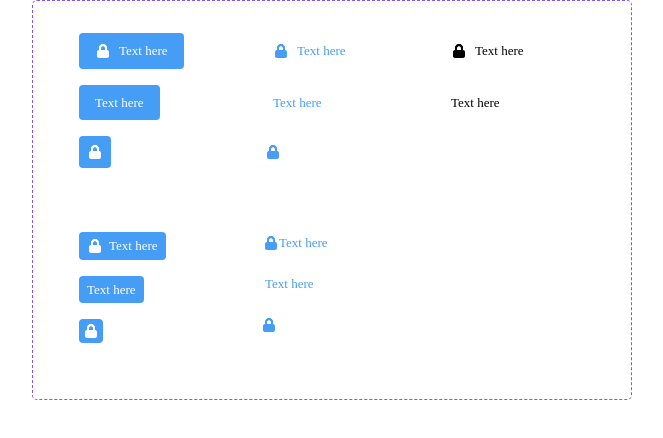
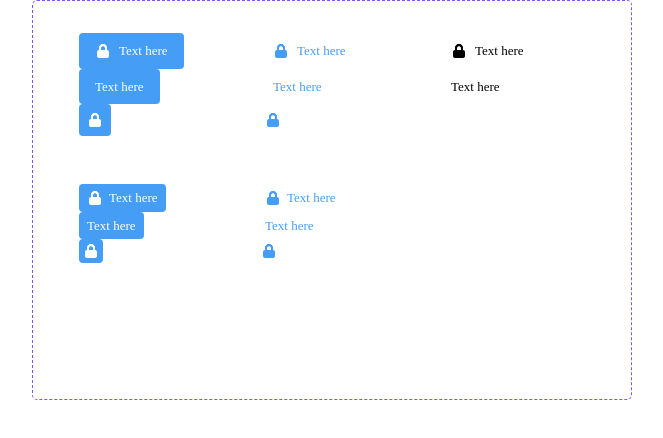
Before and after one commit to dlinev/admin-panel-makeup, a website: page blocks/button.html in a window 1280 px wide. Shown: the whole page, without its empty margins (308-971 px from the left). Drawn offline with Linux system fonts and the light colour scheme.

Commit message:
Update button

```diff
--- a/blocks/button.css
+++ b/blocks/button.css
@@ -2,12 +2,19 @@
   width: 600px;
   flex-direction: inherit;
 }
-.button__items {
+.button {
+  font-family: Ubuntu;
+  font-style: normal;
+  font-weight: normal;
+  font-size: 13px;
+}
+.button-block {
   width: 150px;
   display: flex;
   flex-direction: column;
-  justify-content: center;
+  justify-content: space-between;
   align-items: flex-start;
+  padding-bottom: 48px;
 }
 .button__item {
   display: flex;
@@ -63,12 +70,7 @@
 .button_size_small + .button_size_icon_only {
   padding: 4px;
 }
-.button_space_bottom {
-  margin-bottom: 16px;
-}
-.button_items_space_bottom {
-  margin-bottom: 48px;
-}
+
 /* прощай красота
 .button__item:hover {
   box-shadow: 0px 2px 5px 2px var(--button-shadow-light);
--- a/blocks/button.html
+++ b/blocks/button.html
@@ -12,10 +12,10 @@
 
   <body>
     <div class="frame frame__button">
-      <div class="button__column">
-        <div class="button__items button_items_space_bottom">
+      <div class="button-column">
+        <div class="button-block">
           <button
-            class="button button__item button_theme_default button_size_big button_space_bottom"
+            class="button button__item button_theme_default button_size_big"
           >
             <svg class="button__img" viewBox="0 0 16 16" stroke="none">
               <path
@@ -33,13 +33,13 @@
           </button>
 
           <button
-            class="button button__item button_theme_default button_size_big button_space_bottom"
+            class="button button__item button_theme_default button_size_big"
           >
             <div class="button__text">Text here</div>
           </button>
 
           <button
-            class="button button__item button_theme_default button_size_big button_size_icon_only button_space_bottom"
+            class="button button__item button_theme_default button_size_big button_size_icon_only"
           >
             <svg class="button__img" viewBox="0 0 16 16" stroke="none">
               <path
@@ -56,9 +56,9 @@
           </button>
         </div>
 
-        <div class="button__items button_items_space_bottom">
+        <div class="button-block">
           <button
-            class="button button__item button_theme_default button_size_small button_space_bottom"
+            class="button button__item button_theme_default button_size_small"
           >
             <svg class="button__img" viewBox="0 0 16 16" stroke="none">
               <path
@@ -76,13 +76,13 @@
           </button>
 
           <button
-            class="button button__item button_theme_default button_size_small button_space_bottom"
+            class="button button__item button_theme_default button_size_small"
           >
             <div class="button__text">Text here</div>
           </button>
 
           <button
-            class="button button__item button_theme_default button_size_small button_size_icon_only button_space_bottom"
+            class="button button__item button_theme_default button_size_small button_size_icon_only"
           >
             <svg class="button__img" viewBox="0 0 16 16" stroke="none">
               <path
@@ -100,11 +100,9 @@
         </div>
       </div>
 
-      <div class="button__column">
-        <div class="button__items button_items_space_bottom">
-          <button
-            class="button button__item button_theme_flat button_size_big button_space_bottom"
-          >
+      <div class="button-column">
+        <div class="button-block">
+          <button class="button button__item button_theme_flat button_size_big">
             <svg class="button__img" viewBox="0 0 16 16" stroke="none">
               <path
                 fill-rule="evenodd"
@@ -120,14 +118,12 @@
             <div class="button__text button_big_text">Text here</div>
           </button>
 
-          <button
-            class="button button__item button_theme_flat button_size_big button_space_bottom"
-          >
+          <button class="button button__item button_theme_flat button_size_big">
             <div class="button__text">Text here</div>
           </button>
 
           <button
-            class="button button__item button_theme_flat button_size_icon_only button_space_bottom"
+            class="button button__item button_theme_flat button_size_icon_only"
           >
             <svg class="button__img" viewBox="0 0 16 16" stroke="none">
               <path
@@ -144,9 +140,9 @@
           </button>
         </div>
 
-        <div class="button__items button_items_space_bottom">
+        <div class="button-block">
           <button
-            class="button button__item button_theme_flat button_size_mall button_space_bottom"
+            class="button button__item button_theme_flat button_size_small"
           >
             <svg class="button__img" viewBox="0 0 16 16" stroke="none">
               <path
@@ -164,13 +160,13 @@
           </button>
 
           <button
-            class="button button__item button_theme_flat button_size_small button_space_bottom"
+            class="button button__item button_theme_flat button_size_small"
           >
             <div class="button__text">Text here</div>
           </button>
 
           <button
-            class="button button__item button_theme_flat button_size_icon_only button_space_bottom"
+            class="button button__item button_theme_flat button_size_icon_only"
           >
             <svg class="button__img" viewBox="0 0 16 16" stroke="none">
               <path
@@ -188,10 +184,10 @@
         </div>
       </div>
 
-      <div class="button__column">
-        <div class="button__items button_items_space_bottom">
+      <div class="button-column">
+        <div class="button-block">
           <button
-            class="button button__item button_theme_disabled button_size_big button_space_bottom"
+            class="button button__item button_theme_disabled button_size_big"
           >
             <svg
               class="button__img"
@@ -214,7 +210,7 @@
           </button>
 
           <button
-            class="button button__item button_theme_disabled button_size_big button_space_bottom"
+            class="button button__item button_theme_disabled button_size_big"
           >
             <div class="button__text">Text here</div>
           </button>
```
